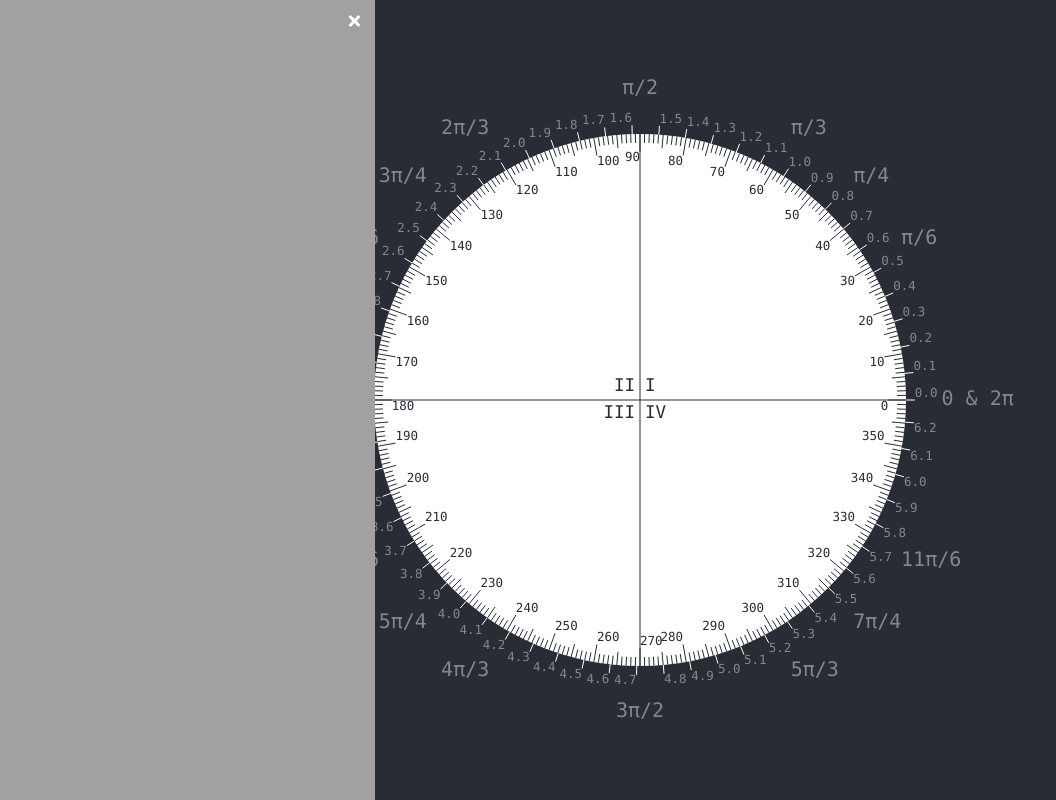
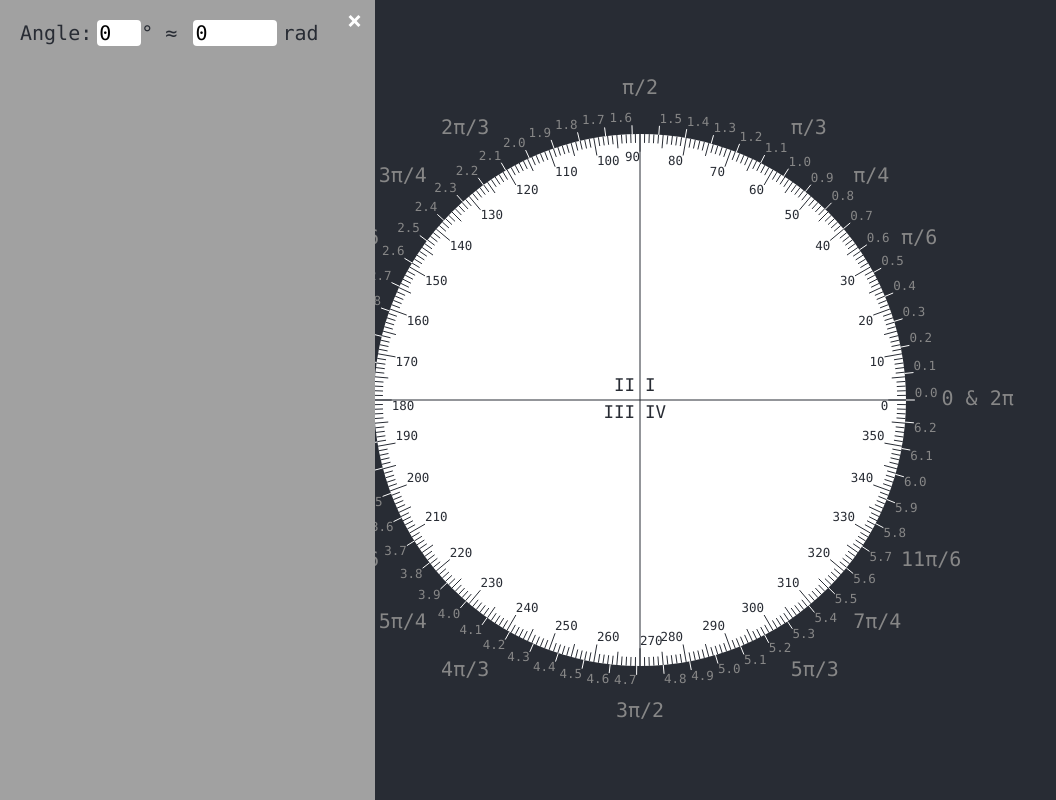
Before and after one commit to conwayjw97/Trig-Assist, a React (Create React App) app: page / in a window 1280 px wide. Shown: the whole page, without its empty margins (0-1056 px from the left). Built offline with nearby package versions, Linux system fonts and the light colour scheme.

Commit message:
Settings menu has angle input

```diff
--- a/src/App.css
+++ b/src/App.css
@@ -17,3 +17,23 @@
 ::-webkit-scrollbar-thumb:hover {
   background: #555;
 }
+
+input[type=text] {
+  height: 100%;
+  display: inline-block;
+  border: 0;
+  border-radius: 4px;
+  font: 20px Consolas;
+}
+
+input[type=text]:focus{
+    outline: none;
+}
+
+input[type=text].small-input {
+  width: 2em;
+}
+
+input[type=text].medium-input {
+  width: 4em;
+}
--- a/src/components/canvas/utils/CanvasDrawer.js
+++ b/src/components/canvas/utils/CanvasDrawer.js
@@ -3,7 +3,7 @@ import Circle from "./Circle.js";
 import {
   degToRad,
   radToDeg
-} from "./angleCalc.js";
+} from "../../../utils/angleCalc.js";
 
 const white = "rgb(255, 255, 255)";
 const green = "rgb(36, 173, 48)";
--- a/src/components/settings_menu/SettingsMenu.css
+++ b/src/components/settings_menu/SettingsMenu.css
@@ -40,8 +40,8 @@ Note: Beware of modifying this element as it can break the animations - you shou
 /* General sidebar styles */
 .bm-menu {
   background: rgb(161, 161, 161);
-  padding: 2.5em 1.5em 0;
-  font-size: 1.15em;
+  font: 20px Consolas;
+  padding: 1em 1em 0;
 }
 
 /* Morph shape necessary with bubble or elastic */
@@ -51,8 +51,8 @@ Note: Beware of modifying this element as it can break the animations - you shou
 
 /* Wrapper for item list */
 .bm-item-list {
-  color: rgb(135, 135, 135);
-  padding: 0.8em;
+  color: rgb(40, 44, 52);
+  /* padding: 0.8em; */
 }
 
 /* Individual item */
--- a/src/components/settings_menu/SettingsMenu.js
+++ b/src/components/settings_menu/SettingsMenu.js
@@ -1,10 +1,42 @@
-import React from 'react';
+import React, { useState, useRef } from "react";
 import { slide as Menu } from 'react-burger-menu';
 import "./SettingsMenu.css";
 
+import {
+  degToRad,
+  radToDeg
+} from "../../utils/angleCalc.js";
+
 function SettingsMenu() {
+  const [degreeAngle, setDegreeAngle] = useState(0);
+  const [radianAngle, setRadianAngle] = useState(0);
+
+  const handleDegreeAngleChange = (event) => {
+    const input = event.target.value;
+    if(parseInt(input) >= 0 && parseInt(input) <= 360){
+      setDegreeAngle(input);
+      setRadianAngle(degToRad(input).toFixed(5));
+    }
+    else{
+      console.log("ANGLE OUT OF BOUNDS");
+    }
+  }
+
+  const handleRadianAngleChange = (event) => {
+    const input = event.target.value;
+    setRadianAngle(input);
+    setDegreeAngle(radToDeg(input).toFixed(0));
+  }
+
   return (
-    <Menu className='settings-menu' left noOverlay isOpen width={375}>
+    <Menu className="settings-menu" left noOverlay disableAutoFocus isOpen width={375}>
+      <label>
+          Angle:
+          <input type="text" style={{marginLeft: "0.25em"}} value={degreeAngle} onChange={handleDegreeAngleChange} className="small-input" />
+          ° ≈
+          <input type="text" style={{marginLeft: "0.8em", marginRight: "0.25em"}} value={radianAngle} onChange={handleRadianAngleChange} className="medium-input" />
+          rad
+      </label>
     </Menu>
   );
 }
```
Also changed, not shown: src/utils/angleCalc.js (renamed from src/components/canvas/utils/AngleCalc.js).
